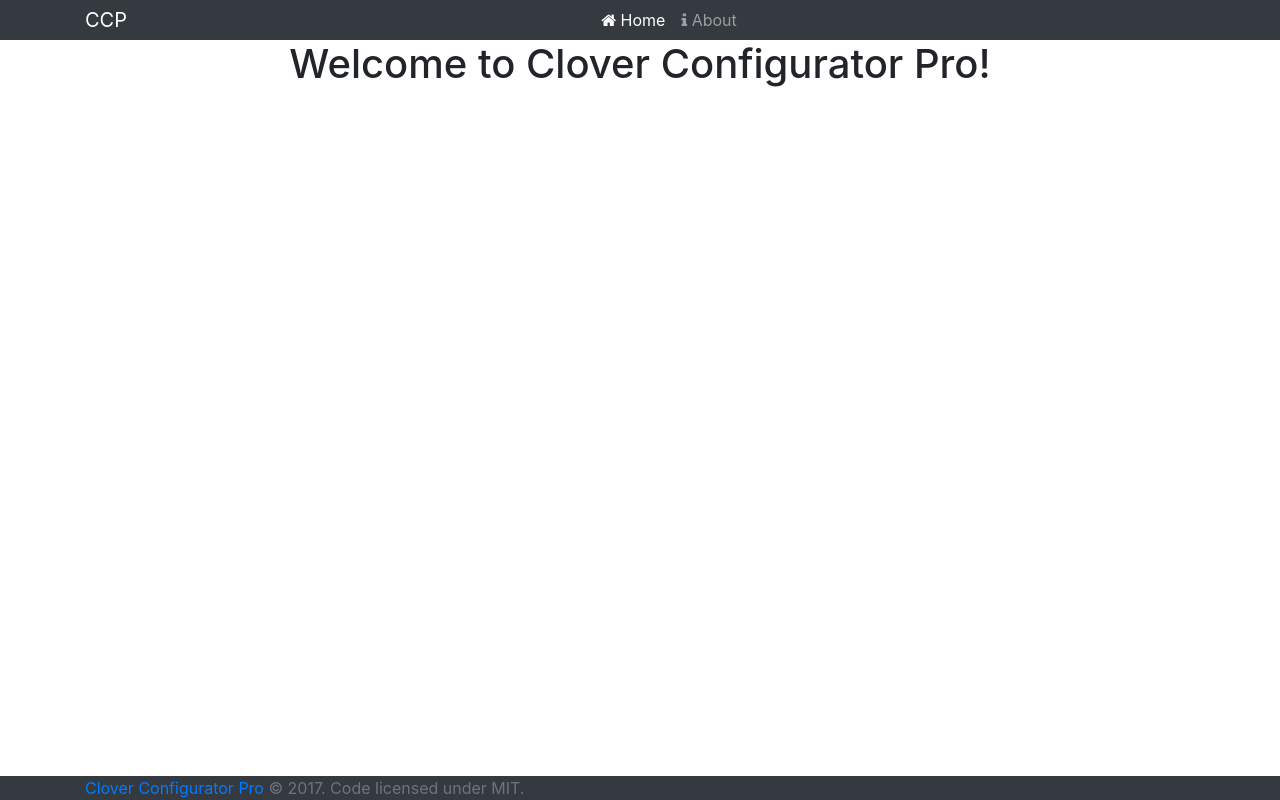
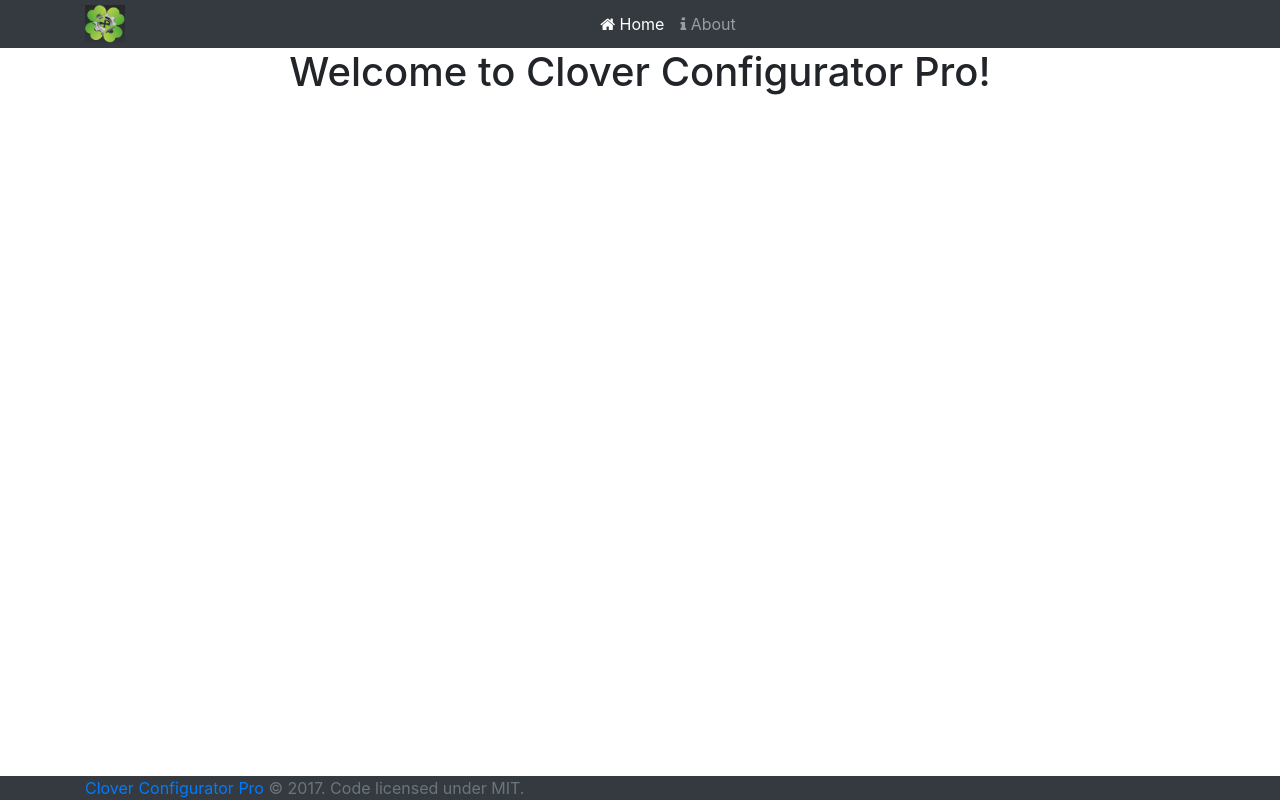
Before and after one commit to Micky1979/Clover-Configurator-Pro, an Angular app: page /home in a window 1280 px wide. Built offline with nearby package versions, Linux system fonts and the light colour scheme.

Commit message:
add custom favicon(WIP) and logo for navbar also WIP

```diff
--- a/src/app/components/navbar/navbar.component.html
+++ b/src/app/components/navbar/navbar.component.html
@@ -1,6 +1,8 @@
 <header class="navbar navbar-dark py-0 navbar-fixed-top bg-dark navbar-expand-lg py-md-0">
   <div class="container">
-    <a class="navbar-brand" [routerLink]="['/']">CCP</a>
+    <a class="navbar-brand" [routerLink]="['/']">
+      <img src="../assets/img/CCP.png" alt="CCP" style="width:40px;">
+    </a>
     <button class="navbar-toggler" (click)="toggleNavbar()" type="button" aria-controls="navbarContent" aria-expanded="false"
       aria-label="Toggle navigation">
       <span *ngIf="navbarCollapsed" class="fa fa-bars fa-lg"></span>
```
Also changed, not shown: src/assets/img/CCP.png (added), 1 other file (tests, documents, lock files or other folders).
